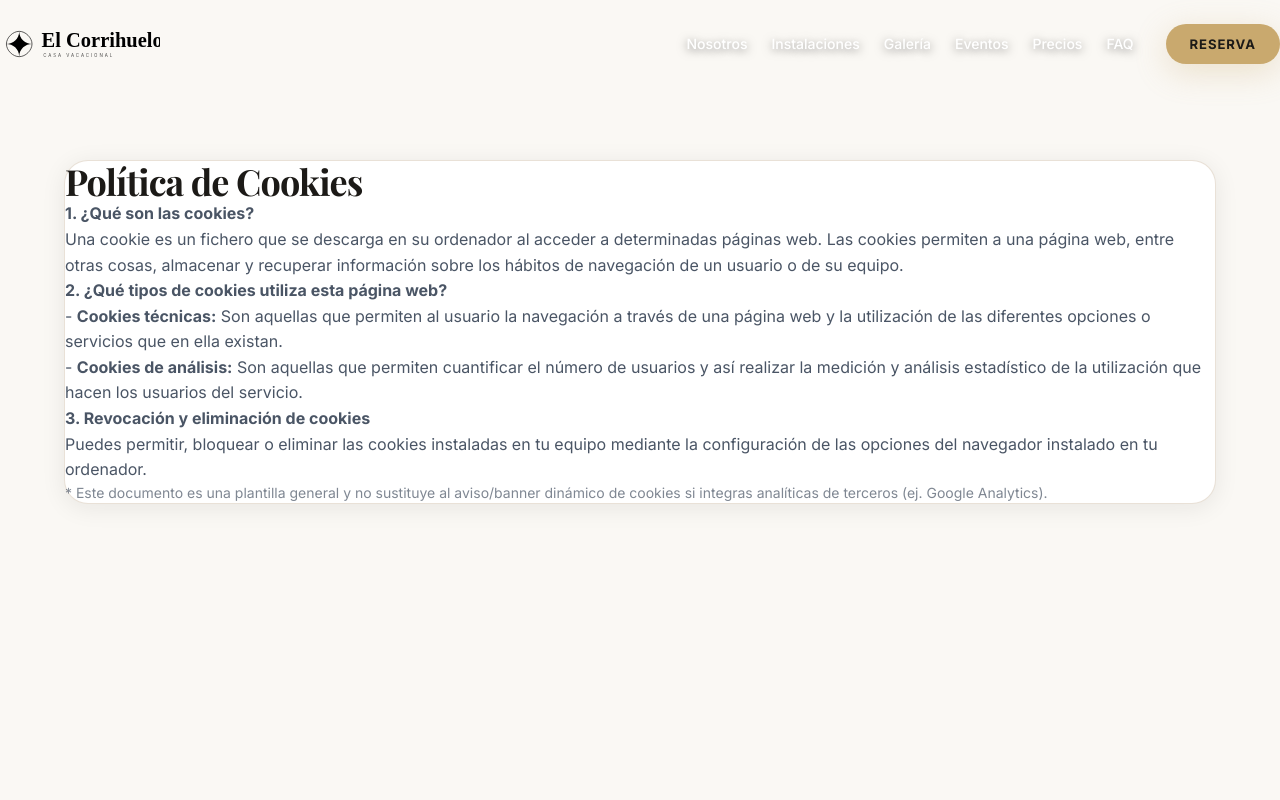
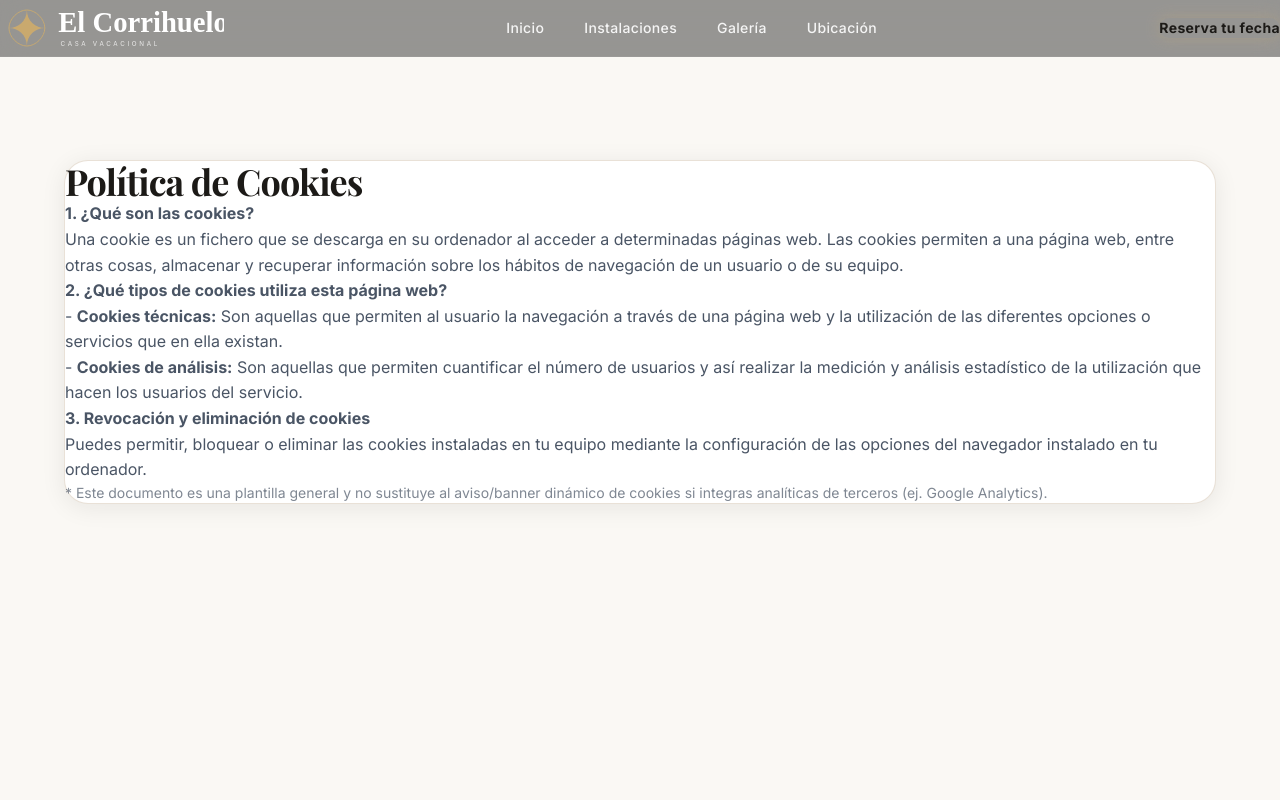
Before and after one commit to Tom-cayano/el-corrihuelo, a Next.js app: page /cookies in a window 1280 px wide. Shown: the top 800 px of the page. Built offline with nearby package versions, Linux system fonts and the light colour scheme; a web font is replaced by a local one.

Commit message:
feat: complete premium redesign of the Navbar and fixed logo styling

```diff
--- a/components/Navbar.tsx
+++ b/components/Navbar.tsx
@@ -6,13 +6,10 @@ import Image from "next/image";
 import { Menu, X } from "lucide-react";
 
 const NAV_LINKS = [
-  { href: "#inicio", label: "Inicio" },
-  { href: "#sobre-nosotros", label: "Nosotros" },
-  { href: "#instalaciones", label: "Instalaciones" },
-  { href: "#galeria", label: "Galería" },
-  { href: "#eventos", label: "Eventos" },
-  { href: "#incluye", label: "Precios" },
-  { href: "#faq", label: "FAQ" },
+  { name: "Inicio", href: "#inicio" },
+  { name: "Instalaciones", href: "#instalaciones" },
+  { name: "Galería", href: "#galeria" },
+  { name: "Ubicación", href: "#ubicacion" },
 ];
 
 export default function Navbar() {
@@ -23,29 +20,30 @@ export default function Navbar() {
     const handleScroll = () => {
       setScrolled(window.scrollY > 50);
     };
-    window.addEventListener("scroll", handleScroll, { passive: true });
-    handleScroll();
+    window.addEventListener("scroll", handleScroll);
     return () => window.removeEventListener("scroll", handleScroll);
   }, []);
 
-  // Bloquear scroll si el menú móvil está abierto
-  useEffect(() => {
-    if (mobileMenuOpen) {
-      document.body.style.overflow = "hidden";
-    } else {
-      document.body.style.overflow = "";
-    }
-    return () => {
-      document.body.style.overflow = "";
-    };
-  }, [mobileMenuOpen]);
-
-  const scrollToSection = (e: React.MouseEvent<HTMLElement>, href: string) => {
+  const scrollToSection = (e: React.MouseEvent<HTMLAnchorElement>, href: string) => {
     e.preventDefault();
     setMobileMenuOpen(false);
-    const target = document.querySelector(href);
-    if (target) {
-      target.scrollIntoView({ behavior: "smooth" });
+
+    // Si es "#inicio", subir arriba del todo
+    if (href === "#inicio") {
+      window.scrollTo({ top: 0, behavior: "smooth" });
+      return;
+    }
+
+    const element = document.querySelector(href);
+    if (element) {
+      const offset = 80;
+      const elementPosition = element.getBoundingClientRect().top;
+      const offsetPosition = elementPosition + window.pageYOffset - offset;
+
+      window.scrollTo({
+        top: offsetPosition,
+        behavior: "smooth"
+      });
     }
   };
 
@@ -55,18 +53,46 @@ export default function Navbar() {
         initial={{ y: -100 }}
         animate={{ y: 0 }}
         transition={{ duration: 0.8, ease: [0.22, 1, 0.36, 1] }}
-        className="fixed top-0 left-0 w-full z-50 transition-all duration-500"
-        style={{
-          background: scrolled ? "rgba(250,248,244,0.92)" : "transparent",
-          backdropFilter: scrolled ? "blur(12px)" : "none",
-          WebkitBackdropFilter: scrolled ? "blur(12px)" : "none",
-          borderBottom: scrolled ? "1px solid rgba(28,26,23,0.05)" : "1px solid transparent",
-          padding: scrolled ? "0.75rem 0" : "1.5rem 0",
-        }}
-        role="navigation"
-        aria-label="Menú principal"
+        className={`fixed top-0 left-0 right-0 z-50 transition-all duration-500 ease-in-out border-b border-white/5 backdrop-blur-md ${
+          scrolled
+            ? "py-3 bg-black/80 shadow-lg shadow-black/10"
+            : "py-6 bg-black/40"
+        }`}
       >
-        <div className="container-max flex items-center justify-between">
+        <div className="container-max mx-auto px-4 md:px-6">
+          {/* MOBILE LAYOUT (Logo Center, Hamburger Left, Nothing right to keep balance, or button right) */}
+          <div className="flex items-center justify-between lg:hidden">
+            <button
+              onClick={() => setMobileMenuOpen(!mobileMenuOpen)}
+              className="text-white hover:text-gold transition-colors z-50 p-2 -ml-2"
+              aria-label="Toggle menu"
+            >
+              {mobileMenuOpen ? <X size={28} /> : <Menu size={28} />}
+            </button>
+
+            <a
+              href="#inicio"
+              onClick={(e) => scrollToSection(e, "#inicio")}
+              className="relative z-50 flex items-center justify-center flex-grow"
+              aria-label="Ir a Inicio"
+            >
+              <div className="relative w-48 h-12 transition-transform duration-300 active:scale-95">
+                <Image
+                  src="/images/logo-corrihuelo.svg"
+                  alt="El Corrihuelo Logo"
+                  fill
+                  priority
+                  className="object-contain object-center"
+                />
+              </div>
+            </a>
+
+            {/* Empty div to balance the hamburger menu and keep logo perfectly centered */}
+            <div className="w-10"></div>
+          </div>
+
+          {/* DESKTOP LAYOUT */}
+          <div className="hidden lg:flex items-center justify-between">
             {/* LOGO */}
             <a
               href="#inicio"
@@ -74,110 +100,82 @@ export default function Navbar() {
               className="relative z-50 flex items-center gap-3 group"
               aria-label="Ir a Inicio"
             >
-            <div className={`transition-colors duration-300 w-32 md:w-40 h-10 relative ${scrolled ? "text-dark" : "text-white"}`}>
+              <div className={`transition-all duration-500 relative ${scrolled ? "w-44 h-11" : "w-56 h-14"}`}>
                 <Image
                   src="/images/logo-corrihuelo.svg"
                   alt="El Corrihuelo Logo"
                   fill
                   priority
-                className="object-contain object-left group-hover:scale-105 transition-transform duration-300"
+                  className="object-contain object-left group-hover:opacity-80 transition-opacity duration-300"
                 />
               </div>
             </a>
 
-          {/* DESKTOP MENU */}
-          <div className="hidden lg:flex items-center gap-8">
-            <div className="flex items-center gap-6">
-              {NAV_LINKS.filter((l) => l.href !== "#inicio").map((link) => (
+            {/* NAV LINKS */}
+            <div className="flex items-center gap-10">
+              {NAV_LINKS.map((link) => (
                 <a
-                  key={link.href}
+                  key={link.name}
                   href={link.href}
                   onClick={(e) => scrollToSection(e, link.href)}
-                  className={`text-sm font-medium transition-colors hover:text-gold ${
-                    scrolled ? "text-dark" : "text-white"
-                  }`}
-                  style={{
-                    fontFamily: "Inter, sans-serif",
-                    textShadow: !scrolled ? "0 2px 10px rgba(0,0,0,0.5)" : "none",
-                  }}
+                  className="text-sm font-medium tracking-wide text-white/90 hover:text-gold transition-colors duration-300 relative group py-2"
                 >
-                  {link.label}
+                  {link.name}
+                  <span className="absolute bottom-0 left-0 w-0 h-[1px] bg-gold transition-all duration-300 group-hover:w-full opacity-0 group-hover:opacity-100"></span>
                 </a>
               ))}
             </div>
 
-            <button
-              onClick={(e) => {
-                e.preventDefault();
-                scrollToSection(e, "#reserva");
-              }}
-              className="btn-primary"
-              style={{ padding: "0.6rem 1.5rem", borderRadius: "2rem" }}
+            {/* RESERVA BUTTON */}
+            <a
+              href="#reserva"
+              onClick={(e) => scrollToSection(e, "#reserva")}
+              className="bg-gold hover:bg-[#d8b87b] text-dark font-bold text-sm tracking-wide px-8 py-3.5 rounded-full transition-all duration-300 shadow-[0_0_15px_rgba(201,169,110,0.3)] hover:shadow-[0_0_25px_rgba(201,169,110,0.5)] transform hover:-translate-y-0.5"
             >
-              Reserva
-            </button>
+              Reserva tu fecha
+            </a>
           </div>
-
-          {/* MOBILE TOGGLE */}
-          <button
-            className="lg:hidden relative z-50 p-2 cursor-pointer"
-            onClick={() => setMobileMenuOpen(!mobileMenuOpen)}
-            aria-label={mobileMenuOpen ? "Cerrar menú" : "Abrir menú"}
-            aria-expanded={mobileMenuOpen}
-          >
-            {mobileMenuOpen ? (
-              <X size={28} className="text-dark" />
-            ) : (
-              <Menu size={28} className={scrolled ? "text-dark" : "text-white"} style={!scrolled ? { filter: "drop-shadow(0 2px 4px rgba(0,0,0,0.5))" } : {}} />
-            )}
-          </button>
         </div>
       </motion.nav>
 
-      {/* MOBILE FULLSCREEN MENU */}
+      {/* MOBILE MENU OVERLAY */}
       <AnimatePresence>
         {mobileMenuOpen && (
           <motion.div
-            initial={{ opacity: 0, clipPath: "circle(0% at top right)" }}
-            animate={{ opacity: 1, clipPath: "circle(150% at top right)" }}
-            exit={{ opacity: 0, clipPath: "circle(0% at top right)" }}
-            transition={{ duration: 0.6, ease: [0.22, 1, 0.36, 1] }}
-            className="fixed inset-0 z-40 bg-cream flex flex-col justify-center px-8"
-            role="dialog"
-            aria-modal="true"
-            aria-label="Menú móvil"
+            initial={{ opacity: 0, y: -20 }}
+            animate={{ opacity: 1, y: 0 }}
+            exit={{ opacity: 0, y: -20 }}
+            transition={{ duration: 0.3 }}
+            className="fixed inset-0 z-40 bg-dark/95 backdrop-blur-xl pt-32 px-6 pb-12 flex flex-col items-center justify-center lg:hidden"
           >
-            <div className="flex flex-col gap-6">
+            <div className="flex flex-col items-center gap-8 w-full">
               {NAV_LINKS.map((link, i) => (
                 <motion.a
-                  key={link.href}
+                  initial={{ opacity: 0, y: 20 }}
+                  animate={{ opacity: 1, y: 0 }}
+                  transition={{ delay: i * 0.1 }}
+                  key={link.name}
                   href={link.href}
                   onClick={(e) => scrollToSection(e, link.href)}
-                  initial={{ opacity: 0, x: 20 }}
-                  animate={{ opacity: 1, x: 0 }}
-                  transition={{ delay: 0.2 + i * 0.05, duration: 0.5, ease: [0.22, 1, 0.36, 1] }}
-                  className="font-serif text-4xl text-dark"
+                  className="font-serif text-3xl text-white hover:text-gold transition-colors"
                 >
-                  {link.label}
+                  {link.name}
                 </motion.a>
               ))}
 
               <motion.div
                 initial={{ opacity: 0, y: 20 }}
                 animate={{ opacity: 1, y: 0 }}
-                transition={{ delay: 0.6, duration: 0.5 }}
-                className="mt-8 pt-8 border-t border-dark/10"
+                transition={{ delay: 0.4 }}
+                className="w-full mt-8 pt-8 border-t border-white/10"
               >
-                <button
-                  onClick={(e) => {
-                    e.preventDefault();
-                    scrollToSection(e, "#reserva");
-                  }}
-                  className="btn-primary w-full justify-center text-lg py-4"
-                  style={{ borderRadius: "1rem" }}
+                <a
+                  href="#reserva"
+                  onClick={(e) => scrollToSection(e, "#reserva")}
+                  className="block w-full bg-gold text-dark text-center font-bold text-lg py-4 rounded-full shadow-[0_0_20px_rgba(201,169,110,0.4)] active:scale-95 transition-transform"
                 >
-                  Contactar ahora
-                </button>
+                  Reserva tu fecha
+                </a>
               </motion.div>
             </div>
           </motion.div>
```
Also changed, not shown: public/images/logo-corrihuelo.svg. Lines whose indentation alone changed are shown as unchanged.
